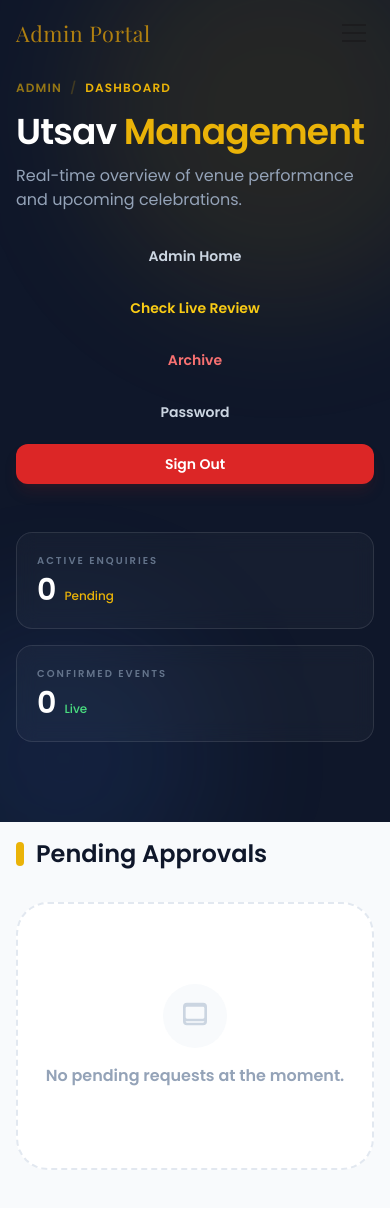
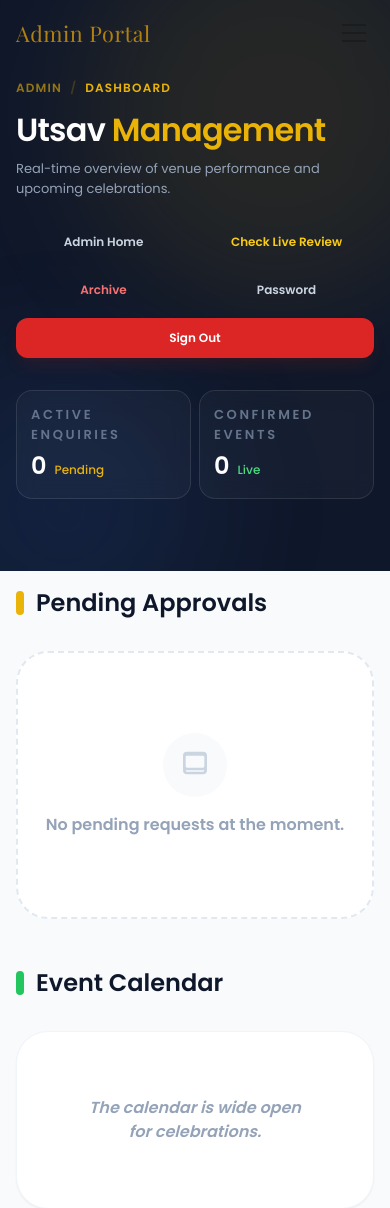
Before and after one commit to VedantKale106/Utsav-, a Flask app: page /admin/ in a window 390 px wide. Shown: the top 1208 px of the page. Run offline with Flask 3, Linux system fonts and the light colour scheme; the visitor is signed in with stand-in values (Sample User, id 1); data that the repository does not hold is empty; some libraries are stand-ins or nearby versions; some web fonts are replaced.

Commit message:
Improve admin mobile layout

```diff
--- a/static/css/style.css
+++ b/static/css/style.css
@@ -150,19 +150,51 @@ img, iframe { max-width: 100%; }
     padding-right: 1rem;
   }
 
-  [data-admin-dashboard] header { padding-top: 5rem; padding-bottom: 5rem; }
-  [data-admin-dashboard] header h1 { font-size: 2.25rem; line-height: 1.1; }
-  [data-admin-dashboard] header .flex-wrap > a,
-  [data-admin-dashboard] header .flex-wrap > form,
-  [data-admin-dashboard] header .flex-wrap > form button {
-    width: 100%;
-    text-align: center;
-  }
+  [data-admin-dashboard] header { padding-top: 5rem; padding-bottom: 4.5rem; }
+  [data-admin-dashboard] header h1 { font-size: 2rem; line-height: 1.1; }
+  [data-admin-dashboard] header p { font-size: 0.8125rem; }
+  [data-admin-dashboard] .admin-header-actions { display: grid; grid-template-columns: repeat(2, minmax(0, 1fr)); gap: 0.5rem; width: 100%; }
+  [data-admin-dashboard] .admin-header-actions > a,
+  [data-admin-dashboard] .admin-header-actions > form,
+  [data-admin-dashboard] .admin-header-actions > form button { width: 100%; min-width: 0; text-align: center; }
+  [data-admin-dashboard] .admin-header-actions > a,
+  [data-admin-dashboard] .admin-header-actions > form button { padding-left: 0.5rem; padding-right: 0.5rem; font-size: 0.75rem; }
+  [data-admin-dashboard] .admin-header-actions > form { grid-column: 1 / -1; }
   [data-admin-dashboard] main { margin-top: -2rem; }
   [data-admin-dashboard] main > .mb-12,
   [data-admin-dashboard] main > .mt-20 { margin-bottom: 3rem; margin-top: 3rem; }
-  [data-admin-dashboard] .grid-cols-2 { grid-template-columns: 1fr; }
-  [data-admin-dashboard] table { min-width: 640px; }
+  [data-admin-dashboard] .admin-stats { grid-template-columns: repeat(2, minmax(0, 1fr)); gap: 0.5rem; margin-top: 2rem; }
+  [data-admin-dashboard] .admin-stats > div { padding: 0.875rem; border-radius: 1rem; }
+  [data-admin-dashboard] .admin-stats p.text-3xl { font-size: 1.5rem; }
+  [data-admin-dashboard] .admin-status-card { align-items: flex-start; padding: 0.875rem; }
+  [data-admin-dashboard] .admin-status-card > div:first-child { flex: 0 0 auto; width: 2rem; height: 2rem; }
+  [data-admin-dashboard] .admin-status-card .ml-auto { width: 100%; margin-left: 0; }
+  [data-admin-dashboard] .admin-status-card .ml-auto a { flex: 1 1 9rem; text-align: center; }
+  [data-admin-dashboard] .admin-request-card { padding: 1.25rem; border-radius: 1.25rem; }
+  [data-admin-dashboard] .admin-request-card h3 { font-size: 1.125rem; }
+  [data-admin-dashboard] .admin-request-actions { grid-template-columns: 1fr; gap: 0.625rem; }
+  [data-admin-dashboard] .admin-request-actions form { min-width: 0; }
+  [data-admin-dashboard] .admin-request-actions textarea { margin-bottom: 0.5rem; }
+
+  [data-admin-dashboard] .admin-calendar { border-radius: 1.25rem; }
+  [data-admin-dashboard] .admin-calendar .overflow-x-auto { overflow: visible; }
+  [data-admin-dashboard] .admin-calendar table,
+  [data-admin-dashboard] .admin-calendar tbody,
+  [data-admin-dashboard] .admin-calendar tr,
+  [data-admin-dashboard] .admin-calendar td { display: block; width: 100%; min-width: 0; }
+  [data-admin-dashboard] .admin-calendar table { min-width: 0; }
+  [data-admin-dashboard] .admin-calendar thead { display: none; }
+  [data-admin-dashboard] .admin-calendar tr { padding: 0.75rem 0; }
+  [data-admin-dashboard] .admin-calendar td { display: flex; align-items: flex-start; justify-content: space-between; gap: 1rem; padding: 0.75rem 1rem; text-align: right; }
+  [data-admin-dashboard] .admin-calendar td::before { content: attr(data-label); flex: 0 0 4.5rem; color: #94a3b8; font-size: 0.625rem; font-weight: 800; letter-spacing: 0.08em; text-transform: uppercase; text-align: left; }
+  [data-admin-dashboard] .admin-calendar td > * { max-width: calc(100% - 5.5rem); }
+  [data-admin-dashboard] .admin-calendar td:first-child { display: block; text-align: left; }
+  [data-admin-dashboard] .admin-calendar td:first-child::before { display: block; margin-bottom: 0.375rem; }
+  [data-admin-dashboard] .admin-calendar td:first-child > * { max-width: 100%; }
+  [data-admin-dashboard] .admin-calendar td:last-child { display: block; text-align: left; }
+  [data-admin-dashboard] .admin-calendar td:last-child::before { display: block; margin-bottom: 0.375rem; }
+  [data-admin-dashboard] .admin-calendar td:last-child > form { max-width: 100%; }
+  [data-admin-dashboard] .admin-calendar td:last-child textarea { min-height: 3.5rem; }
 
   [data-admin-rejected] h1 { font-size: 2.25rem; line-height: 1.1; }
   [data-admin-rejected] .flex.items-center.gap-4 { align-items: flex-start; flex-wrap: wrap; }
--- a/templates/admin_dashboard.html
+++ b/templates/admin_dashboard.html
@@ -44,7 +44,7 @@
           <p class="text-slate-400 mt-3 max-w-md">Real-time overview of venue performance and upcoming celebrations.</p>
         </div>
 
-        <div class="flex flex-wrap items-center gap-3">
+        <div class="admin-header-actions flex flex-wrap items-center gap-3">
           <a href="{{ url_for('admin.dashboard') }}" class="px-5 py-2.5 rounded-xl text-sm font-semibold text-slate-300 hover:text-white hover:bg-white/5 transition-all">
             Admin Home
           </a>
@@ -64,7 +64,7 @@
         </div>
       </div>
 
-      <div class="grid grid-cols-2 md:grid-cols-4 gap-4 mt-12">
+      <div class="admin-stats grid grid-cols-2 md:grid-cols-4 gap-4 mt-12">
         <div class="glass-card p-5 rounded-2xl">
           <p class="text-slate-500 text-[10px] uppercase tracking-[0.2em] font-black">Active Enquiries</p>
           <div class="flex items-baseline gap-2 mt-1">
@@ -86,9 +86,9 @@
   <main class="max-w-7xl mx-auto px-6 -mt-10 pb-20 relative z-20">
 
     {% if request.args.get('error') or request.args.get('msg') %}
-    <div class="mb-8 flex flex-col gap-3 animate-in fade-in slide-in-from-top-4 duration-500">
+    <div class="admin-status-stack mb-8 flex flex-col gap-3 animate-in fade-in slide-in-from-top-4 duration-500">
         {% if request.args.get('error') %}
-        <div class="p-4 bg-white border border-red-100 shadow-sm rounded-2xl flex items-center gap-4">
+        <div class="admin-status-card p-4 bg-white border border-red-100 shadow-sm rounded-2xl flex items-center gap-4">
             <div class="w-10 h-10 bg-red-50 rounded-full flex items-center justify-center text-red-500">
                 <svg class="w-5 h-5" fill="none" stroke="currentColor" viewBox="0 0 24 24"><path stroke-linecap="round" stroke-linejoin="round" stroke-width="2" d="M6 18L18 6M6 6l12 12"></path></svg>
             </div>
@@ -96,7 +96,7 @@
         </div>
         {% endif %}
         {% if request.args.get('msg') %}
-        <div class="p-4 bg-white border border-green-100 shadow-sm rounded-2xl flex flex-wrap items-center gap-4">
+        <div class="admin-status-card p-4 bg-white border border-green-100 shadow-sm rounded-2xl flex flex-wrap items-center gap-4">
             <div class="w-10 h-10 bg-green-50 rounded-full flex items-center justify-center text-green-500">
                 <svg class="w-5 h-5" fill="none" stroke="currentColor" viewBox="0 0 24 24"><path stroke-linecap="round" stroke-linejoin="round" stroke-width="2" d="M5 13l4 4L19 7"></path></svg>
             </div>
@@ -125,7 +125,7 @@
       {% if requests %}
       <div class="grid md:grid-cols-2 lg:grid-cols-3 gap-6">
         {% for req in requests %}
-        <div class="bg-white border border-slate-200 rounded-[2rem] p-7 shadow-sm hover:shadow-xl hover:shadow-slate-200/50 transition-all duration-300 group">
+        <div class="admin-request-card bg-white border border-slate-200 rounded-[2rem] p-7 shadow-sm hover:shadow-xl hover:shadow-slate-200/50 transition-all duration-300 group">
           <div class="flex justify-between items-start mb-6">
             <div class="p-3 bg-slate-50 rounded-2xl group-hover:bg-yellow-50 transition-colors">
                 <svg class="w-6 h-6 text-slate-400 group-hover:text-yellow-600" fill="none" stroke="currentColor" viewBox="0 0 24 24"><path stroke-linecap="round" stroke-linejoin="round" stroke-width="2" d="M8 7V3m8 4V3m-9 8h10M5 21h14a2 2 0 002-2V7a2 2 0 00-2-2H5a2 2 0 00-2 2v12a2 2 0 002 2z"></path></svg>
@@ -153,7 +153,7 @@
             </div>
           </div>
 
-          <div class="grid grid-cols-2 gap-3">
+          <div class="admin-request-actions grid grid-cols-2 gap-3">
             <form method="POST" action="{{ url_for('admin.accept_request', req_id=req._id) }}">
               <input type="hidden" name="csrf_token" value="{{ session.get('csrf_token', '') }}">
               <button type="submit" class="w-full bg-slate-900 hover:bg-slate-800 text-white font-bold text-xs py-4 rounded-2xl transition-all shadow-md active:scale-95">
@@ -192,7 +192,7 @@
       </div>
 
       {% if bookings %}
-      <div class="bg-white rounded-[2rem] border border-slate-200 shadow-sm overflow-hidden">
+      <div class="admin-calendar bg-white rounded-[2rem] border border-slate-200 shadow-sm overflow-hidden">
         <div class="overflow-x-auto">
           <table class="w-full text-left">
             <thead>
@@ -206,7 +206,7 @@
             <tbody class="divide-y divide-slate-50">
               {% for booking in bookings %}
               <tr class="hover:bg-slate-50/80 transition-colors group">
-                <td class="px-8 py-6">
+                <td data-label="Client" class="px-8 py-6">
                   <p class="font-bold text-slate-900">{{ booking.name }}</p>
                   <p class="text-slate-400 text-xs font-medium">{{ booking.phone }}</p>
                   <div class="flex flex-wrap gap-2 mt-3">
@@ -218,7 +218,7 @@
                     {% endif %}
                   </div>
                 </td>
-                <td class="px-8 py-6">
+                <td data-label="Occasion" class="px-8 py-6">
                   <div class="flex items-center gap-3">
                       <span class="w-2 h-2 rounded-full bg-green-500"></span>
                       <div>
@@ -227,10 +227,10 @@
                       </div>
                   </div>
                 </td>
-                <td class="px-8 py-6">
+                <td data-label="Date" class="px-8 py-6">
                   <span class="px-4 py-1.5 bg-yellow-50 text-yellow-700 rounded-lg text-xs font-black">{{ format_booking_date(booking.date) }}</span>
                 </td>
-                <td class="px-8 py-6 text-right">
+                <td data-label="Actions" class="px-8 py-6 text-right">
                   {% if booking.status == 'confirmed' %}
                   <form method="POST" action="{{ url_for('admin.complete_booking', booking_id=booking._id) }}" class="mb-2">
                     <input type="hidden" name="csrf_token" value="{{ session.get('csrf_token', '') }}">
```
